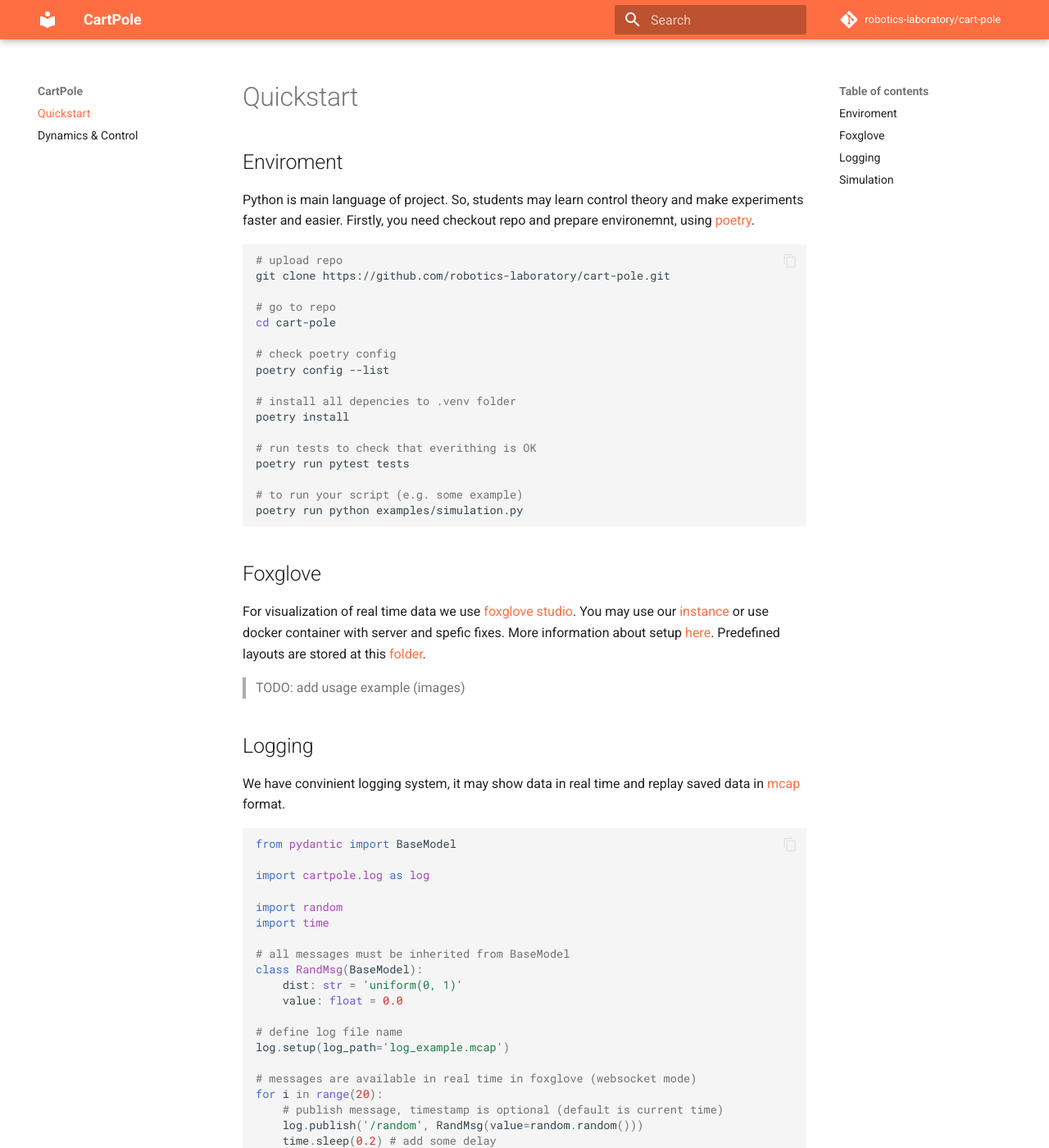
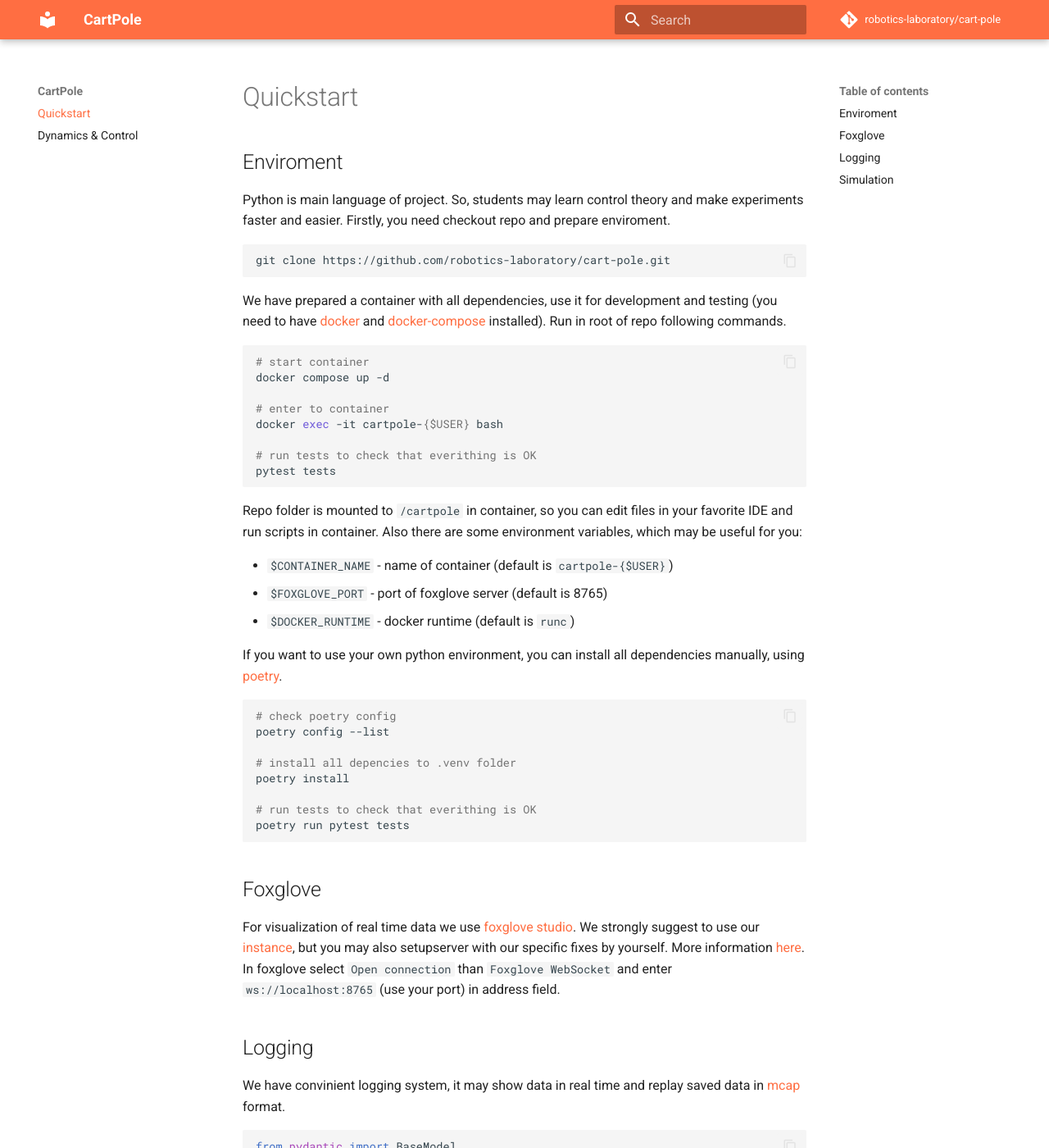
Before and after one commit to robotics-laboratory/cart-pole, an MkDocs documentation site: the page built from docs/quickstart.md, in a window 1280 px wide and 1400 px high. Shown: the whole window at 82% size. Built offline with MkDocs 1.6.1 and Material for MkDocs 9.7.7, drawn with Linux system fonts in a browser that asks for light colours; some web fonts are replaced; comment, search, counter and statistics services are not loaded; the version menu is left out.

Commit message:
add docker

````diff
--- a/docs/quickstart.md
+++ b/docs/quickstart.md
@@ -2,15 +2,37 @@
 
 ## Enviroment
 Python is main language of project. So, students may learn control theory and make experiments faster and easier.
-Firstly, you need checkout repo and prepare environemnt, using [poetry](https://python-poetry.org/docs).
+Firstly, you need checkout repo and prepare enviroment.
 
 ```bash
-# upload repo
 git clone https://github.com/robotics-laboratory/cart-pole.git
+```
 
-# go to repo
-cd cart-pole
+We have prepared a container with all dependencies, use it for development and testing
+(you need to have [docker](https://docs.docker.com/get-docker/) and [docker-compose](https://docs.docker.com/compose/install/) installed).
+Run in root of repo following commands.
 
+```bash
+# start container
+docker compose up -d
+
+# enter to container
+docker exec -it cartpole-{$USER} bash
+
+# run tests to check that everithing is OK
+pytest tests
+```
+
+Repo folder is mounted to `/cartpole` in container, so you can edit files in your favorite IDE and run scripts in container.
+Also there are some environment variables, which may be useful for you:
+
+- `$CONTAINER_NAME` - name of container (default is `cartpole-{$USER}`)
+- `$FOXGLOVE_PORT` - port of foxglove server (default is 8765)
+- `$DOCKER_RUNTIME` - docker runtime (default is `runc`)
+
+If you want to use your own python environment, you can install all dependencies manually, using [poetry](https://python-poetry.org/).
+
+```bash
 # check poetry config
 poetry config --list
 
@@ -19,15 +41,12 @@
 
 # run tests to check that everithing is OK
 poetry run pytest tests
-
-# to run your script (e.g. some example)
-poetry run python examples/simulation.py
 ```
 
 ## Foxglove
-For visualization of real time data we use [foxglove studio](https://foxglove.dev/). You may use our [instance](http://foxglove.robotics-lab.ru) or use docker container with server and spefic fixes. More information about setup [here](https://github.com/robotics-laboratory/foxglove). Predefined layouts are stored at this [folder](layouts).
-
-> TODO: add usage example (images)
+For visualization of real time data we use [foxglove studio](https://foxglove.dev/).
+We strongly suggest to use our [instance](http://foxglove.robotics-lab.ru), but you may also setupserver with our specific fixes by yourself.
+More information [here](https://github.com/robotics-laboratory/foxglove). In foxglove select `Open connection` than `Foxglove WebSocket` and enter `ws://localhost:8765` (use your port) in address field.
 
 ## Logging
 We have convinient logging system, it may show data in real time and replay saved data in [mcap](https://mcap.dev/) format.
--- a/mkdocs.yml
+++ b/mkdocs.yml
@@ -20,10 +20,11 @@
     default: latest
     provider: mike
 
-
-
 markdown_extensions:
   - admonition
+  - attr_list
+  - def_list
+  - md_in_html
   - pymdownx.details
   - pymdownx.highlight:
       anchor_linenums: true
@@ -34,8 +35,6 @@
   - pymdownx.superfences
   - pymdownx.tabbed:
       alternate_style: true
-  - md_in_html
-  - attr_list
   - pymdownx.arithmatex:
       generic: true
   - pymdownx.emoji:
--- a/poetry.toml
+++ /dev/null
@@ -1,3 +0,0 @@
-[virtualenvs]
-create = true
-in-project = true
````
Also changed, not shown: docker-compose.yaml (added, +31 -0 lines), pyproject.toml (+31 -23 lines), 2 other files.
